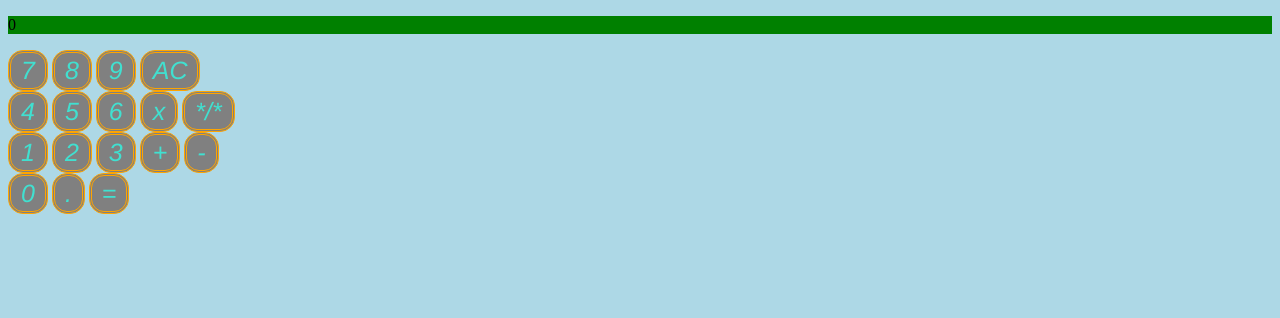
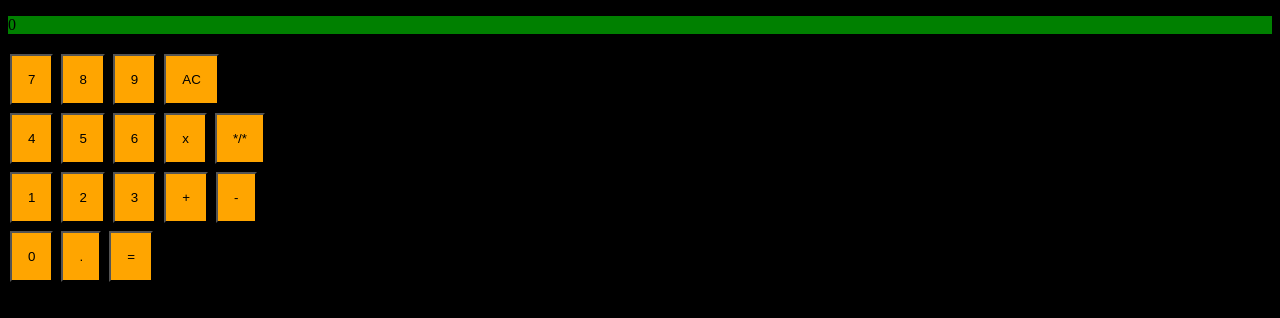
Before and after one commit to igarcias117/2018-19-CSAAI-mi-calc, a plain HTML site: page index.html in a window 1280 px wide. Drawn offline with Linux system fonts and the light colour scheme.

Commit message:
calculadora

```diff
--- a/micss.css
+++ b/micss.css
@@ -1,5 +1,5 @@
 body{
-  background-color: lightblue;
+  background-color: black;
 }
 
 #display{
@@ -7,16 +7,8 @@ body{
 }
 
 .botones{
-  text-decoration: none;
-  padding: 3px;
-  padding-left: 10px;
-  padding-right: 10px;
-  font-family: helvetica;
-  font-weight: 300;
-  font-size: 25px;
-  font-style: italic;
-  color: turquoise;
-  background-color: gray;
-  border-radius: 15px;
-  border: 3px double orange;
+  background-color: orange;
+  color: black;
+  padding: 16px 16px;
+  margin: 4px 2px;
 }
```
